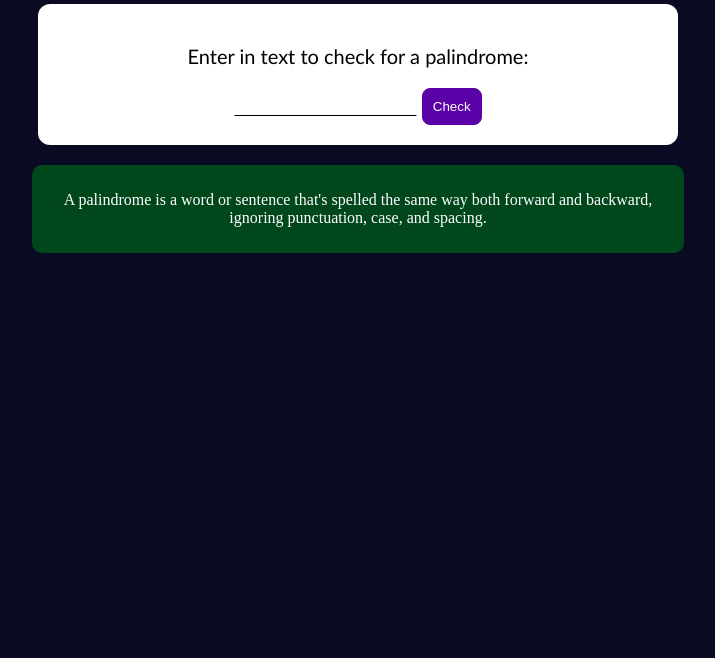
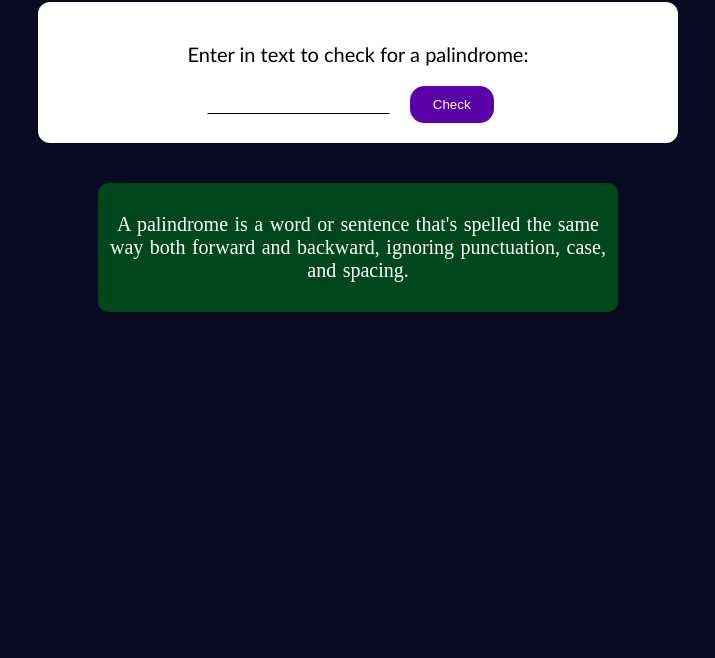
Before and after one commit to kennsawyerr/palindrome-fcc, a plain HTML site: page index.html in a window 1280 px wide. Shown: the part 142-800 px from the top of the page, without its empty margins (282-997 px from the left). Drawn offline with Linux system fonts and the light colour scheme.

Commit message:
modified:   script.js modified:   styles.css

```diff
--- a/styles.css
+++ b/styles.css
@@ -24,6 +24,8 @@ h3 {
 
 #result p {
   font-size: 20px;
+  font-family: "Gill Sans", "Gill Sans MT", Calibri, "Trebuchet MS", sans-serif;
+  font-family: 300;
 }
 
 #text-input {
@@ -36,15 +38,16 @@ h3 {
 }
 
 h1 {
-  font-family: "Gill Sans", "Gill Sans MT", Calibri, "Trebuchet MS", sans-serif;
+  font-family: sans-serif;
   font-size: 39px;
   margin: 20px auto;
 }
 button {
   background-color: #5a01a7;
   color: white;
-  padding: 10px;
-  border-radius: 8px;
+  padding: 10px 22px;
+  margin: auto 15px;
+  border-radius: 14px;
   border: 1px solid #5a01a7;
 }
 
@@ -54,5 +57,8 @@ button {
   padding: 10px;
   border-radius: 10px;
   width: 50%;
-  margin: 20px auto;
+  font-size: 20px;
+  word-spacing: 1.5;
+  max-width: 500px;
+  margin: 40px auto;
 }
```
Also changed, not shown: script.js (+0 -25 lines).
